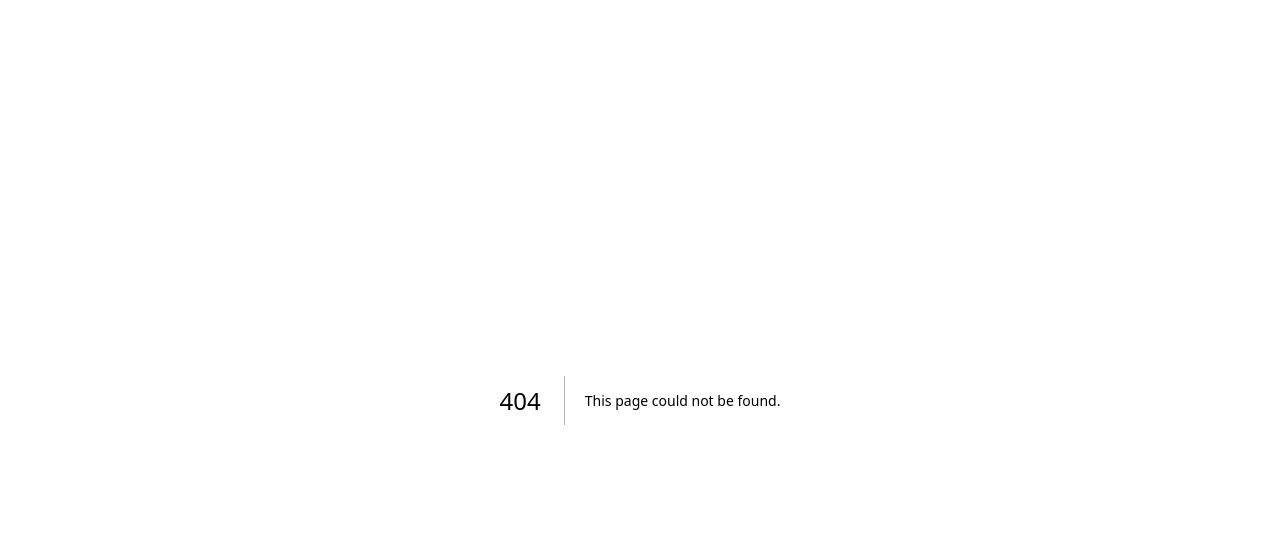
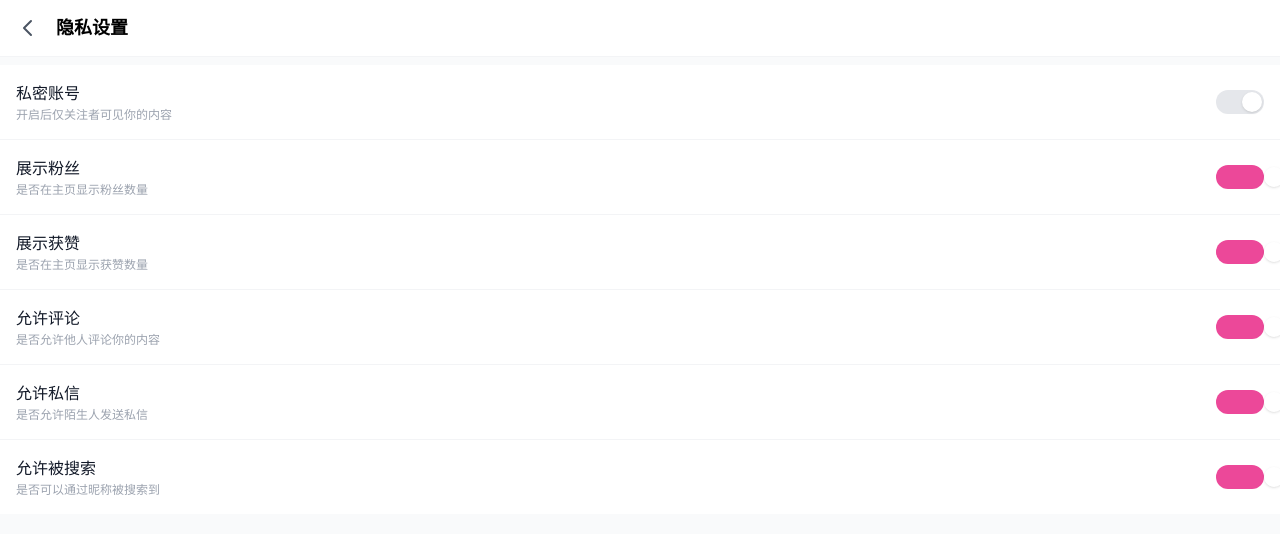
Before and after one commit to yojo5354-web/weixiang-web, a Next.js app: page /settings/privacy in a window 1280 px wide. Before the commit this address had no page. Shown: the top 534 px of the page. Built offline with nearby package versions, Linux system fonts and the light colour scheme.

Commit message:
Upload app/settings/privacy/page.tsx

```diff
--- /dev/null
+++ b/app/settings/privacy/page.tsx
@@ -0,0 +1,61 @@
+'use client';
+
+import { useState } from 'react';
+import { useRouter } from 'next/navigation';
+
+export default function PrivacySettings() {
+  const router = useRouter();
+  const [settings, setSettings] = useState({
+    privateAccount: false,
+    showFollowers: true,
+    showLikes: true,
+    allowComment: true,
+    allowMessage: true,
+    allowSearch: true,
+  });
+
+  const toggle = (key: keyof typeof settings) => {
+    setSettings(prev => ({ ...prev, [key]: !prev[key] }));
+  };
+
+  const items = [
+    { key: 'privateAccount', label: '私密账号', desc: '开启后仅关注者可见你的内容' },
+    { key: 'showFollowers', label: '展示粉丝', desc: '是否在主页显示粉丝数量' },
+    { key: 'showLikes', label: '展示获赞', desc: '是否在主页显示获赞数量' },
+    { key: 'allowComment', label: '允许评论', desc: '是否允许他人评论你的内容' },
+    { key: 'allowMessage', label: '允许私信', desc: '是否允许陌生人发送私信' },
+    { key: 'allowSearch', label: '允许被搜索', desc: '是否可以通过昵称被搜索到' },
+  ];
+
+  return (
+    <div className="min-h-screen bg-gray-50">
+      <header className="sticky top-0 bg-white z-10 border-b border-gray-100">
+        <div className="flex items-center px-4 h-14">
+          <button onClick={() => router.back()} className="text-gray-600 mr-4">
+            <svg className="w-6 h-6" fill="none" stroke="currentColor" viewBox="0 0 24 24">
+              <path strokeLinecap="round" strokeLinejoin="round" strokeWidth={2} d="M15 19l-7-7 7-7" />
+            </svg>
+          </button>
+          <h1 className="text-lg font-semibold">隐私设置</h1>
+        </div>
+      </header>
+
+      <div className="bg-white mt-2">
+        {items.map((item, index) => (
+          <div key={item.key} className={`flex items-center justify-between px-4 py-4 ${index < items.length - 1 ? 'border-b border-gray-100' : ''}`}>
+            <div>
+              <div className="text-gray-900">{item.label}</div>
+              <div className="text-xs text-gray-400 mt-0.5">{item.desc}</div>
+            </div>
+            <button
+              onClick={() => toggle(item.key as keyof typeof settings)}
+              className={`relative w-12 h-6 rounded-full transition-colors ${settings[item.key as keyof typeof settings] ? 'bg-pink-500' : 'bg-gray-200'}`}
+            >
+              <span className={`absolute top-0.5 w-5 h-5 bg-white rounded-full shadow transition-transform ${settings[item.key as keyof typeof settings] ? 'translate-x-6' : 'translate-x-0.5'}`} />
+            </button>
+          </div>
+        ))}
+      </div>
+    </div>
+  );
+}
```
